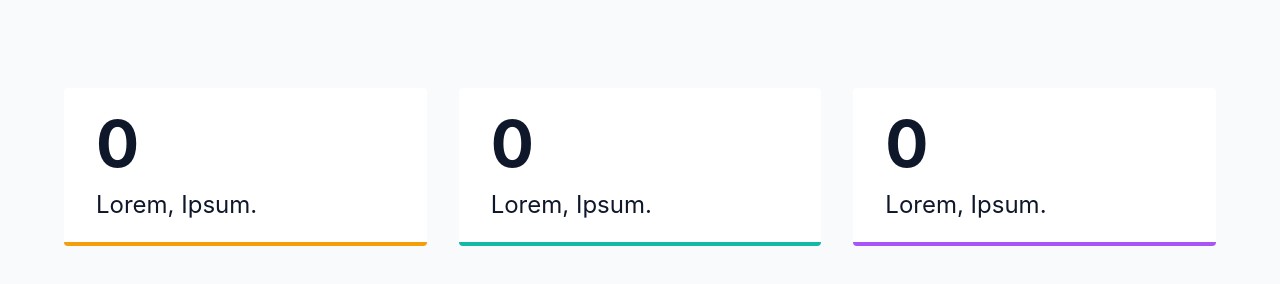
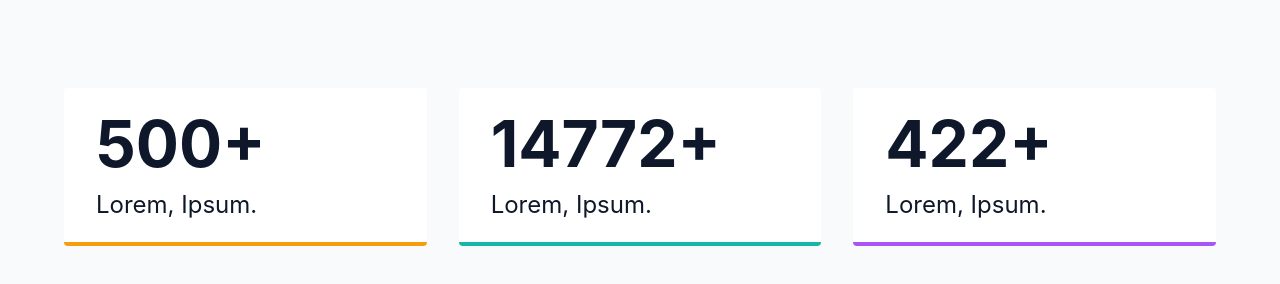
Before and after one commit to Plehlowla/NumbersCountUp, a plain HTML site: page index.html in a window 1280 px wide. Drawn offline with Linux system fonts and the light colour scheme.

Commit message:
number complete

```diff
--- a/app.js
+++ b/app.js
@@ -9,9 +9,24 @@ const numbers = [...document.querySelectorAll('.number')];
 const updateCount = (el) => {
     // console.log(el);
     const value = parseInt(el.dataset.value);
-    const increment = Math.ceil(value/1000);
+    const increment = Math.ceil(value / 1000);
+    // const increment = 1;
     let initialValue = 0;
-}
+
+    const increaseCount = setInterval(() => {
+        initialValue += increment;
+
+        if(initialValue > value){
+            el.textContent = `${value}+`
+            clearInterval(increaseCount)
+            return;
+        }
+
+
+        el.textContent = `${initialValue}+`;
+    }, 1);
+    console.log(increaseCount);
+};
 
 numbers.forEach((number) => {
     // console.log(number);
--- a/index.html
+++ b/index.html
@@ -12,19 +12,19 @@
     <section>
       <!-- Single Number -->
       <article>
-        <span class="number" data-value="'500">0</span>
+        <span class="number" data-value="500">0</span>
         <p>Lorem, ipsum.</p>
       </article>
       <!-- End of Single Number -->
       <!-- Single Number -->
       <article>
-        <span class="number" data-value="'14772">0</span>
+        <span class="number" data-value="14772">0</span>
         <p>Lorem, ipsum.</p>
       </article>
       <!-- End of Single Number -->
       <!-- Single Number -->
       <article>
-        <span class="number" data-value="'422">0</span>
+        <span class="number" data-value="422">0</span>
         <p>Lorem, ipsum.</p>
       </article>
       <!-- End of Single Number -->
```
